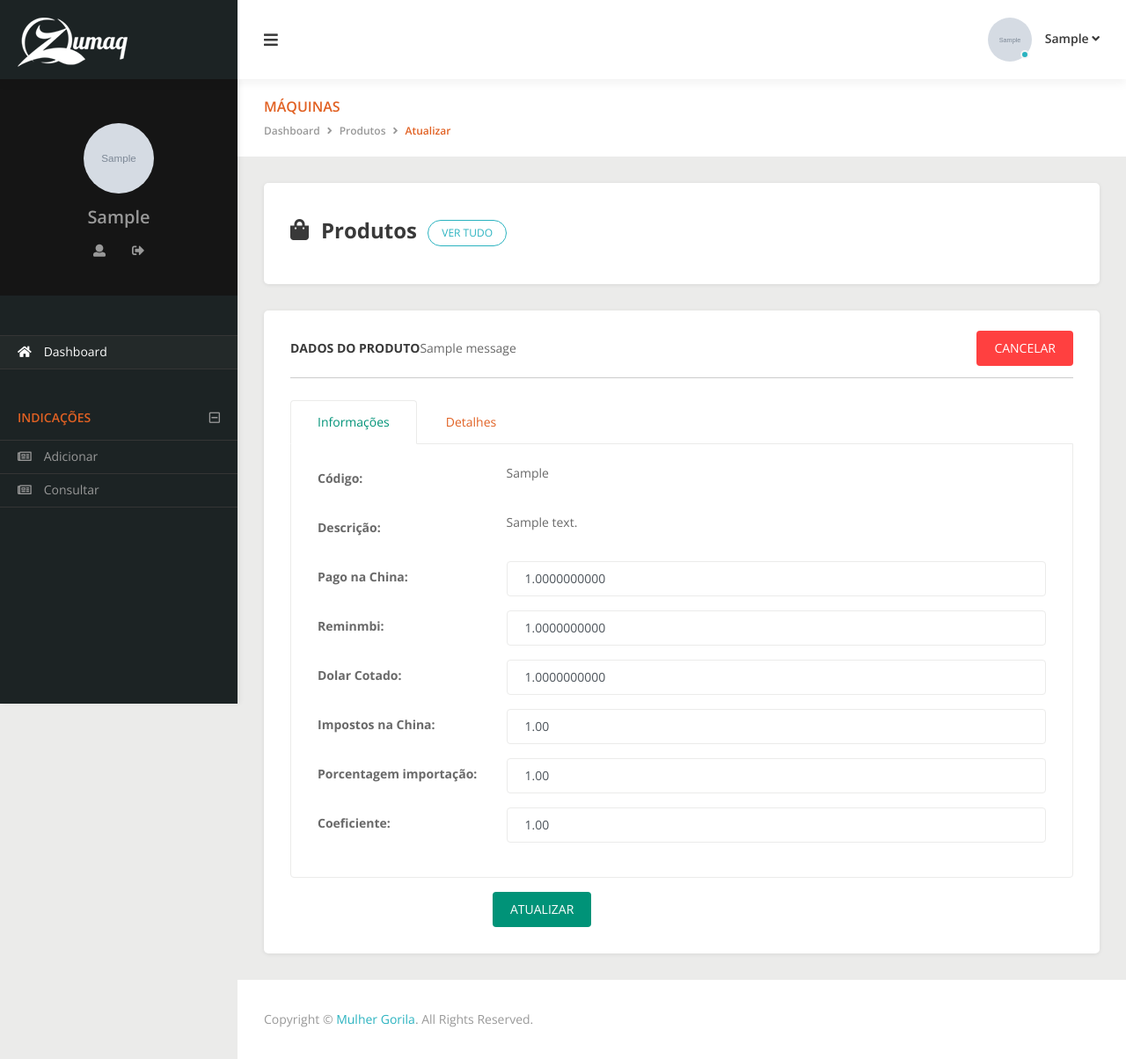
After one commit to tiagocordeiro/zumaq-partners, a Django app: page /products/product/update/Sample/ in a window 1280 px wide. The commit adds this page. Shown: the whole page at 88% size. Run offline with Django 3.2, Linux system fonts and the light colour scheme; a user stored in the database is signed in; tables that the repository leaves empty hold one stand-in row (values such as "Sample post"); grey boxes marked "Sample" are stand-in pictures; one stand-in notice (Sample message) is shown; some libraries are stand-ins or nearby versions.

Commit message:
Melhora template para product_update

```diff
--- a/products/forms.py
+++ b/products/forms.py
@@ -1,4 +1,4 @@
-from django.forms import ModelForm
+from django.forms import ModelForm, TextInput
 
 from .models import Produto
 
@@ -12,3 +12,11 @@ class ProdutoForm(ModelForm):
                   'impostos_na_china',
                   'porcentagem_importacao',
                   'coeficiente', ]
+        widgets = {
+            'pago_na_china': TextInput(attrs={'class': 'form-control', 'placeholder': 'Pago na China'}),
+            'reminmbi': TextInput(attrs={'class': 'form-control', 'placeholder': 'Reminmbi'}),
+            'dolar_cotado': TextInput(attrs={'class': 'form-control', 'placeholder': 'Dolar Cotado'}),
+            'impostos_na_china': TextInput(attrs={'class': 'form-control', 'placeholder': 'Impostos na China'}),
+            'porcentagem_importacao': TextInput(attrs={'class': 'form-control', 'placeholder': '% Importação'}),
+            'coeficiente': TextInput(attrs={'class': 'form-control', 'placeholder': 'Coeficiente'}),
+        }
--- a/products/tests.py
+++ b/products/tests.py
@@ -5,7 +5,7 @@ from django.test import TestCase
 from .models import Produto
 
 
-class AnimalTestCase(TestCase):
+class ProductsTestCase(TestCase):
     def setUp(self):
         Produto.objects.create(codigo='TYL-1080',
                                descricao='Tubo de Laser Yong Li - 80w - R3',
--- a/products/urls.py
+++ b/products/urls.py
@@ -5,4 +5,5 @@ from . import views
 urlpatterns = [
     path('product/<str:codigo>/', views.product_view, name='product_view'),
     path('product/create/<str:codigo>/', views.product_create, name='product_create'),
+    path('product/update/<str:codigo>/', views.product_update, name='product_update'),
 ]
--- a/products/views.py
+++ b/products/views.py
@@ -7,38 +7,8 @@ from core.models import UserProfile
 from .forms import ProdutoForm
 from .models import Produto
 
-
+@login_required
 def product_view(request, codigo):
-    try:
-        produto = Produto.objects.get(codigo=codigo)
-        context = {'codigo': produto.codigo,
-                   'descricao': produto.descricao,
-                   'pago_na_china': produto.pago_na_china,
-                   'reminmbi': produto.reminmbi,
-                   'dolar_cotado': produto.dolar_cotado,
-                   'impostos_na_china': produto.impostos_na_china,
-                   'porcentagem_importacao': produto.porcentagem_importacao,
-                   'coeficiente}': produto.coeficiente,
-                   'product_status': 'no banco'}
-
-    except Produto.DoesNotExist:
-        produto = get_product(codigo=codigo)
-        detalhes = produto.json()['retorno']['produtos'][0]['produto']
-        context = {'codigo': detalhes['codigo'],
-                   'descricao': detalhes['descricao'],
-                   'pago_na_china': detalhes['precoCusto'],
-                   'reminmbi': '',
-                   'dolar_cotado': '',
-                   'impostos_na_china': '',
-                   'porcentagem_importacao': '',
-                   'coeficiente': '',
-                   'product_status': 'no bling'}
-
-    return render(request, 'products/product.html', context)
-
-
-@login_required
-def product_create(request, codigo):
     try:
         usuario = UserProfile.objects.get(user=request.user)
     except UserProfile.DoesNotExist:
@@ -53,8 +23,27 @@ def product_create(request, codigo):
                    'dolar_cotado': produto.dolar_cotado,
                    'impostos_na_china': produto.impostos_na_china,
                    'porcentagem_importacao': produto.porcentagem_importacao,
-                   'coeficiente}': produto.coeficiente,
+                   'coeficiente': produto.coeficiente,
                    'product_status': 'no banco'}
+
+    except Produto.DoesNotExist:
+        return redirect('product_create', codigo=codigo)
+
+    return render(request, 'products/product.html', {'context': context,
+                                                     'produto': produto,
+                                                     'usuario': usuario})
+
+
+@login_required
+def product_create(request, codigo):
+    try:
+        usuario = UserProfile.objects.get(user=request.user)
+    except UserProfile.DoesNotExist:
+        usuario = None
+
+    try:
+        produto = Produto.objects.get(codigo=codigo)
+        return redirect('product_update', codigo=produto.codigo)
 
     except Produto.DoesNotExist:
         produto = get_product(codigo=codigo)
@@ -85,3 +74,41 @@ def product_create(request, codigo):
     return render(request, 'products/create.html', {'usuario': usuario,
                                                     'form': form,
                                                     'context': context})
+
+
+@login_required
+def product_update(request, codigo):
+    try:
+        usuario = UserProfile.objects.get(user=request.user)
+    except UserProfile.DoesNotExist:
+        usuario = None
+
+    try:
+        produto = Produto.objects.get(codigo=codigo)
+        context = {'codigo': produto.codigo,
+                   'descricao': produto.descricao,
+                   'pago_na_china': produto.pago_na_china,
+                   'reminmbi': produto.reminmbi,
+                   'dolar_cotado': produto.dolar_cotado,
+                   'impostos_na_china': produto.impostos_na_china,
+                   'porcentagem_importacao': produto.porcentagem_importacao,
+                   'coeficiente}': produto.coeficiente,
+                   'product_status': 'no banco',
+                   'produto': produto}
+
+    except Produto.DoesNotExist:
+        return redirect('product_create', codigo=codigo)
+
+    if request.method == 'POST':
+        form = ProdutoForm(request.POST, instance=produto)
+        if form.is_valid():
+            form.save()
+            return redirect('product_view', codigo=codigo)
+
+    else:
+        form = ProdutoForm(instance=produto)
+
+    return render(request, 'products/update.html', {'usuario': usuario,
+                                                    'form': form,
+                                                    'produto': produto,
+                                                    'context': context})
--- /dev/null
+++ b/templates/products/update.html
@@ -0,0 +1,195 @@
+{% extends "base.html" %}
+{% load static %}
+
+{% block title %}Dashboard - S.I.E.{% endblock %}
+{% block page-title %}Máquinas{% endblock %}
+
+{% block breadcrumb %}
+  <li class="breadcrumb-item"><a href="#">Dashboard</a></li>
+  <li class="breadcrumb-item"><a href="#">Produtos</a></li>
+  <li class="breadcrumb-item active"><span>Atualizar</span></li>
+{% endblock %}
+
+{% block content %}
+  <!-- Main Content Start -->
+  <section class="main--content">
+    <div class="panel">
+      <!-- Records Header Start -->
+      <div class="records--header">
+        <div class="title fa-shopping-bag">
+          <h3 class="h3">Produtos <a href="#" class="btn btn-sm btn-outline-info">Ver tudo</a>
+          </h3>
+        </div>
+      </div>
+      <!-- Records Header End -->
+    </div>
+
+    <div class="panel">
+      <!-- Edit Product Start -->
+      <div class="records--body">
+        <div class="title">
+          <h6 class="h6">Dados do produto</h6>
+
+          {% if form.errors %}
+            {{ form.errors }}
+          {% endif %}
+
+          {% if messages %}
+            {% for message in messages %}
+              <div class="card-panel amber lighten-4">{{ message }}</div>
+            {% endfor %}
+          {% endif %}
+
+          <a href="#" class="btn btn-rounded btn-danger">Cancelar</a>
+        </div>
+        <form action="." method="post" enctype="multipart/form-data">
+          {% csrf_token %}
+
+          <!-- Tabs Nav Start -->
+          <ul class="nav nav-tabs">
+            <li class="nav-item">
+              <a href="#tab01" data-toggle="tab" class="nav-link active">Informações</a>
+            </li>
+            <li class="nav-item">
+              <a href="#tab02" data-toggle="tab" class="nav-link">Detalhes</a>
+            </li>
+          </ul>
+          <!-- Tabs Nav End -->
+
+          <!-- Tab Content Start -->
+          <div class="tab-content">
+            <!-- Tab Pane Start -->
+            <div class="tab-pane fade show active" id="tab01">
+              <div class="form-group row">
+                <span class="label-text col-md-3 col-form-label">Código:</span>
+
+                <div class="col-md-9">
+                  {{ context.codigo }}
+                </div>
+              </div>
+
+              <div class="form-group row">
+                <span class="label-text col-md-3 col-form-label">Descrição:</span>
+
+                <div class="col-md-9">
+                  {{ context.descricao }}
+                </div>
+              </div>
+
+              <div class="form-group row">
+                <span class="label-text col-md-3 col-form-label">Pago na China:</span>
+
+                <div class="col-md-9">
+                  {{  form.pago_na_china }}
+                </div>
+              </div>
+
+              <div class="form-group row">
+                <span class="label-text col-md-3 col-form-label">Reminmbi:</span>
+
+                <div class="col-md-9">
+                  {{ form.reminmbi }}
+                </div>
+              </div>
+
+              <div class="form-group row">
+                <span class="label-text col-md-3 col-form-label">Dolar Cotado:</span>
+
+                <div class="col-md-9">
+                  {{ form.dolar_cotado }}
+                </div>
+              </div>
+
+              <div class="form-group row">
+                <span class="label-text col-md-3 col-form-label">Impostos na China:</span>
+
+                <div class="col-md-9">
+                  {{ form.impostos_na_china }}
+                </div>
+              </div>
+
+              <div class="form-group row">
+                <span class="label-text col-md-3 col-form-label">Porcentagem importação:</span>
+
+                <div class="col-md-9">
+                  {{ form.porcentagem_importacao }}
+                </div>
+              </div>
+
+              <div class="form-group row">
+                <span class="label-text col-md-3 col-form-label">Coeficiente:</span>
+
+                <div class="col-md-9">
+                  {{ form.coeficiente }}
+                </div>
+              </div>
+            </div>
+            <!-- Tab Pane End -->
+
+            <!-- Tab Pane Start -->
+            <div class="tab-pane fade" id="tab02">
+              <div class="form-group row">
+                <span class="label-text col-md-3 col-form-label">China sem Imposto:</span>
+
+                <div class="col-md-9">
+                  {{ produto.ch_sem_imposto }}
+                </div>
+              </div>
+
+              <div class="form-group row">
+                <span class="label-text col-md-3 col-form-label">China com Imposto:</span>
+
+                <div class="col-md-9">
+                  {{ produto.ch_com_imposto }}
+                </div>
+              </div>
+
+              <div class="form-group row">
+                <span class="label-text col-md-3 col-form-label">Compra do Cambio:</span>
+
+                <div class="col-md-9">
+                  {{ produto.compra_do_cambio }}
+                </div>
+              </div>
+
+              <div class="form-group row">
+                <span class="label-text col-md-3 col-form-label">Custo da Peça:</span>
+
+                <div class="col-md-9">
+                  {{ produto.custo_da_peca }}
+                </div>
+              </div>
+
+              <div class="form-group row">
+                <span class="label-text col-md-3 col-form-label">Cliente paga:</span>
+
+                <div class="col-md-9">
+                  {{ produto.cliente_paga }}
+                </div>
+              </div>
+
+              <div class="form-group row">
+                <span class="label-text col-md-3 col-form-label">Unitário em Dolar:</span>
+
+                <div class="col-md-9">
+                  {{ produto.unitario_em_dolar }}
+                </div>
+              </div>
+
+            </div>
+            <!-- Tab Pane End -->
+
+          </div>
+          <!-- Tab Content End -->
+          <div class="row mt-3">
+            <div class="col-md-9 offset-md-3">
+              <input type="submit" value="Atualizar" class="btn btn-rounded btn-success">
+            </div>
+          </div>
+        </form>
+      </div>
+      <!-- Edit Product End -->
+    </div>
+  </section>
+  <!-- Main Content End -->
+{% endblock %}
```
Also changed, not shown: templates/products/product.html (+32 -23 lines).
